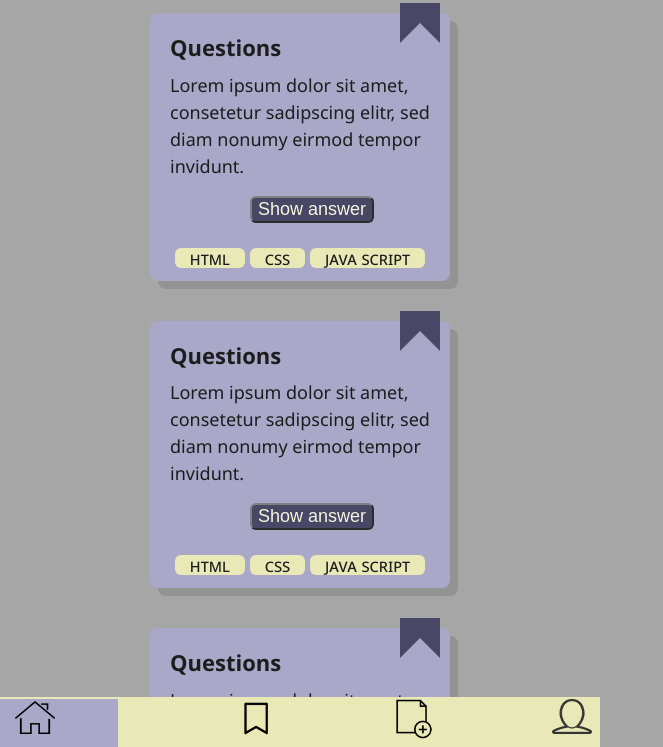
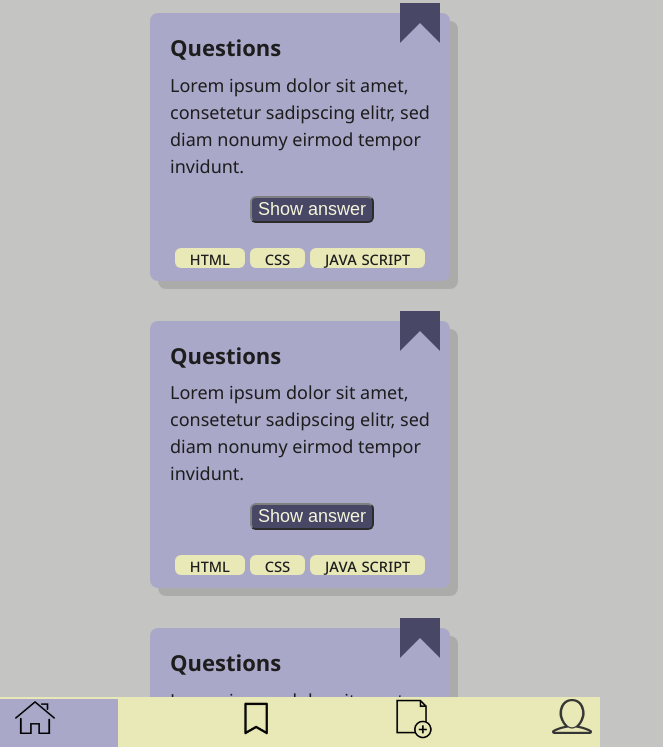
Before and after one commit to danicadombek/qui-appz, a website built with Vite: page src/index.html in a window 1280 px wide. Shown: the part 53-800 px from the top of the page, without its empty margins (0-663 px from the left). Built offline with nearby package versions, Linux system fonts and the light colour scheme.

Commit message:
Change bg-color

```diff
--- a/src/styles/_base.css
+++ b/src/styles/_base.css
@@ -3,7 +3,7 @@
 }
 
 body {
-  background-color: rgb(167, 166, 166);
+  background-color: rgb(196, 196, 194);
   color: rgb(29, 29, 29);
   font-family: 'Segoe UI', Tahoma, Geneva, Verdana, sans-serif;
   font-size: 112.5%;
```
